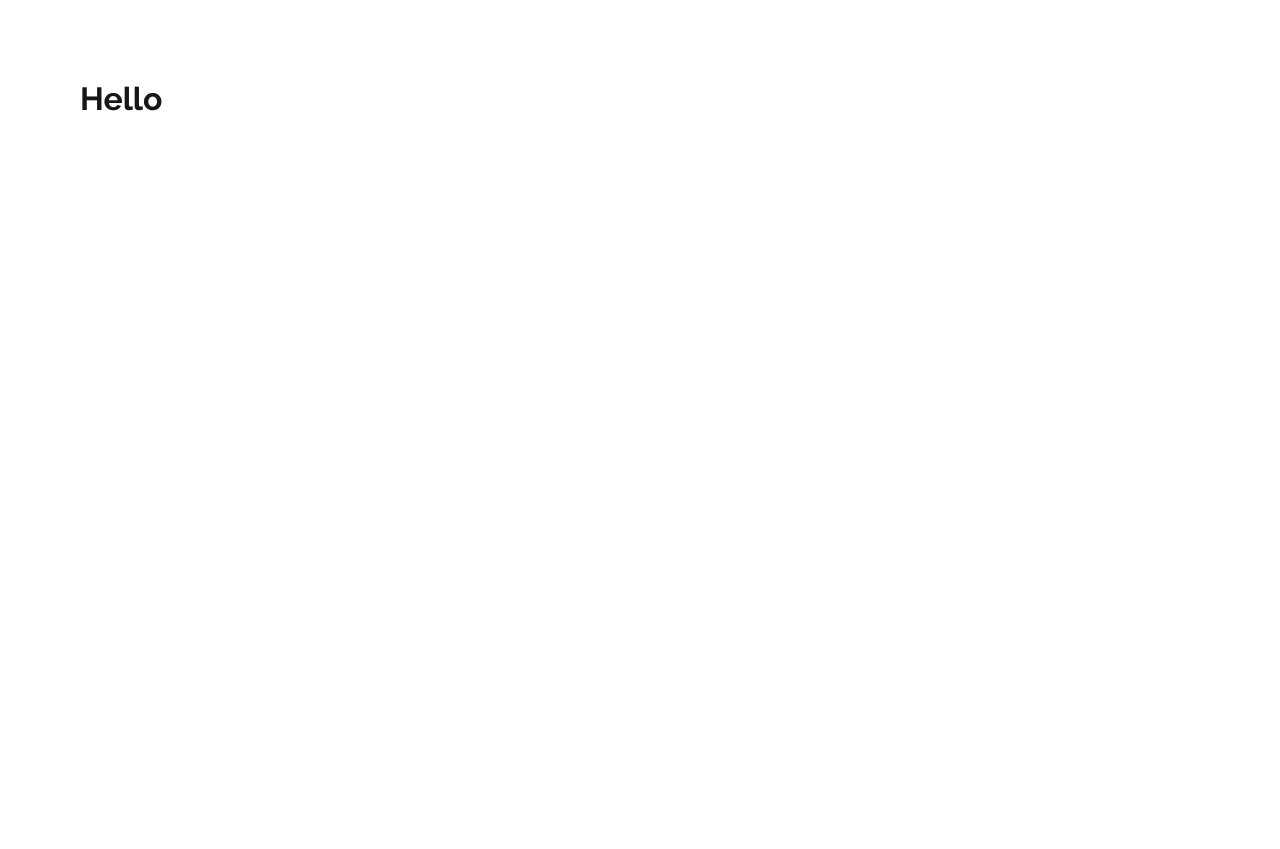
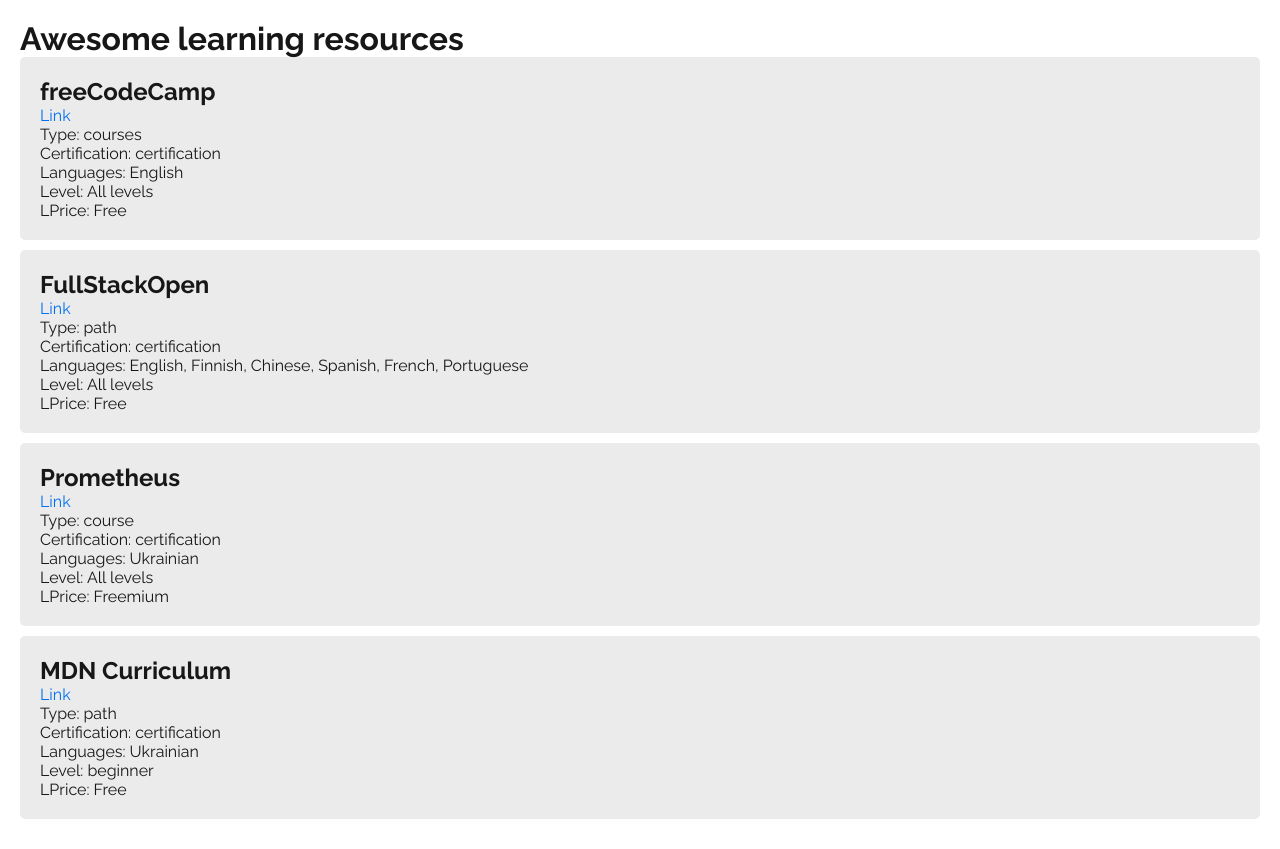
Before and after one commit to dimaspirit/awesome-learning-resources, a Next.js app: page / in a window 1280 px wide. Before the commit the page ends 800 px from the top, so only its background shows below. Built offline with nearby package versions, Linux system fonts and the light colour scheme.

Commit message:
Finalized v1

```diff
--- a/app/globals.css
+++ b/app/globals.css
@@ -1,6 +1,7 @@
 :root {
   --background: #ffffff;
   --foreground: #171717;
+  --links: #0070f3;
 }
 
 @media (prefers-color-scheme: dark) {
@@ -33,6 +34,7 @@ body {
 a {
   color: inherit;
   text-decoration: none;
+  color: var(--links);
 }
 
 @media (prefers-color-scheme: dark) {
--- a/app/page.module.css
+++ b/app/page.module.css
@@ -7,9 +7,15 @@
   --button-secondary-hover: #f2f2f2;
 
   min-height: 100svh;
-  padding: 80px;
-  gap: 64px;
+  padding: 20px;
   font-family: var(--font-raleway-sans);
+}
+
+.resource {
+  background-color: var(--gray-alpha-200);
+  border-radius: 5px;
+  padding: 20px;
+  margin-bottom: 10px;
 }
 
 @media (prefers-color-scheme: dark) {
@@ -22,61 +28,3 @@
     --button-secondary-hover: #1a1a1a;
   }
 }
-
-a.primary {
-  background: var(--foreground);
-  color: var(--background);
-  gap: 8px;
-}
-
-a.secondary {
-  border-color: var(--gray-alpha-200);
-  min-width: 180px;
-}
-
-.footer {
-  grid-row-start: 3;
-  display: flex;
-  gap: 24px;
-}
-
-.footer a {
-  display: flex;
-  align-items: center;
-  gap: 8px;
-}
-
-.footer img {
-  flex-shrink: 0;
-}
-
-/* Enable hover only on non-touch devices */
-@media (hover: hover) and (pointer: fine) {
-  a.primary:hover {
-    background: var(--button-primary-hover);
-    border-color: transparent;
-  }
-
-  a.secondary:hover {
-    background: var(--button-secondary-hover);
-    border-color: transparent;
-  }
-
-  .footer a:hover {
-    text-decoration: underline;
-    text-underline-offset: 4px;
-  }
-}
-
-@media (max-width: 600px) {
-  .page {
-    padding: 32px;
-    padding-bottom: 80px;
-  }
-}
-
-@media (prefers-color-scheme: dark) {
-  .logo {
-    filter: invert();
-  }
-}
--- a/app/page.tsx
+++ b/app/page.tsx
@@ -1,9 +1,25 @@
 import styles from "./page.module.css";
+import resources from '../data/resources';
 
 export default function Home() {
+
   return (
     <div className={styles.page}>
-     <h1>Hello</h1>
+     <h1>Awesome learning resources</h1>
+
+     <div>
+      {resources.map((resource) => (
+        <div key={resource.title} className={styles.resource}>
+          <h2>{resource.title}</h2>
+          <a href={resource.link} target="_blank">Link</a>
+          <p>Type: {resource.type}</p>
+          <p>Certification: {resource.certification.join(', ')}</p>
+          <p>Languages: {resource.languages.join(', ')}</p>
+          <p>Level: {resource.level}</p>
+          <p>LPrice: {resource.price}</p>
+        </div>
+      ))}
+     </div>
     </div>
   );
 }
--- /dev/null
+++ b/data/resources.ts
@@ -0,0 +1,40 @@
+const resources = [
+  {
+    "link": "https://www.freecodecamp.org/learn/",
+    "type": "courses",
+    "certification": ["certification"],
+    "title": "freeCodeCamp",
+    "languages": ["English"],
+    "level": "All levels",
+    "price": "Free"
+  },
+  {
+    "link": "https://fullstackopen.com/",
+    "type": "path",
+    "certification": ["certification"],
+    "title": "FullStackOpen",
+    "languages": ["English", "Finnish", "Chinese", "Spanish", "French", "Portuguese"],
+    "level": "All levels",
+    "price": "Free"
+  },
+  {
+    "link": "https://prometheus.org.ua/courses-catalog?price=0",
+    "type": "course",
+    "certification": ["certification"],
+    "title": "Prometheus",
+    "languages": ["Ukrainian"],
+    "level": "All levels",
+    "price": "Freemium"
+  },
+  {
+    "link": "https://developer.mozilla.org/en-US/curriculum/",
+    "type": "path",
+    "certification": ["certification"],
+    "title": "MDN Curriculum",
+    "languages": ["Ukrainian"],
+    "level": "beginner",
+    "price": "Free"
+  }
+]
+
+export default resources;
```
Also changed, not shown: data/resources.json (deleted, +0 -10 lines), data/tags.json (deleted, +0 -11 lines).
